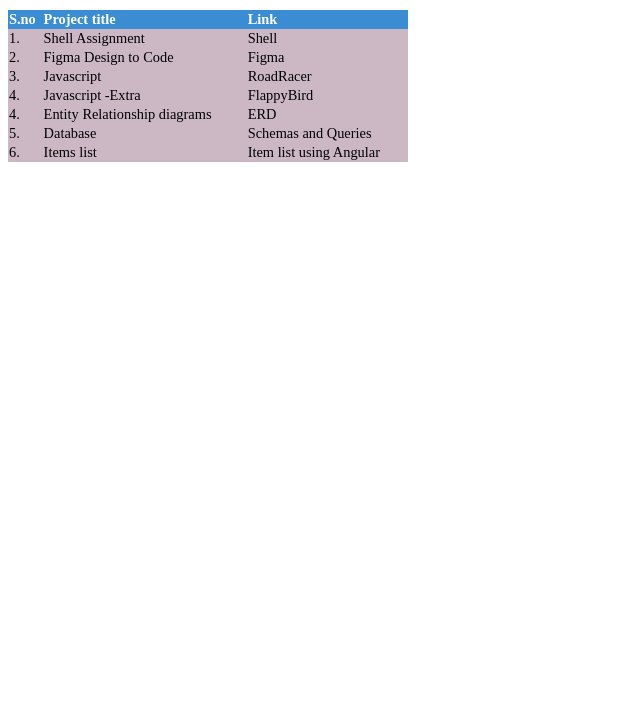
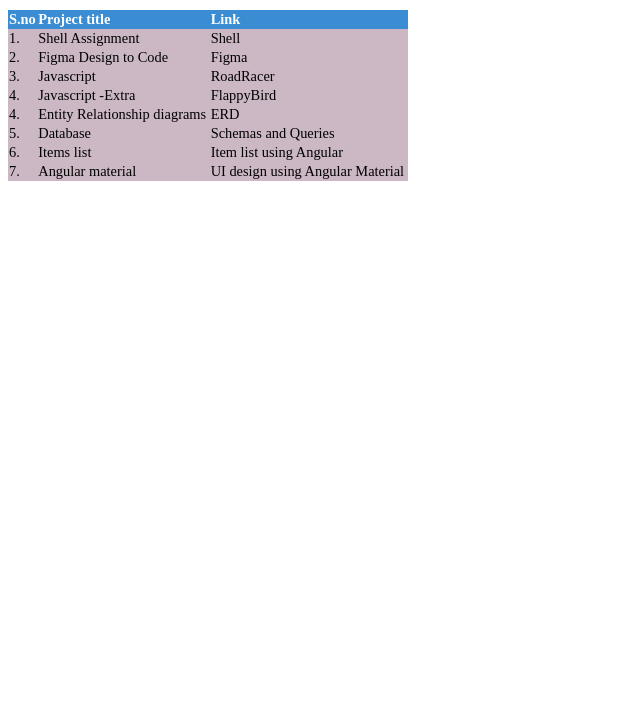
Before and after one commit to pranav1300/Static, a plain HTML site: page toc.html in a window 1280 px wide. Shown: the part 73-800 px from the top of the page, without its empty margins (0-640 px from the left). Drawn offline with Linux system fonts and the light colour scheme.

Commit message:
Angular material assignment added

```diff
--- a/toc.html
+++ b/toc.html
@@ -63,6 +63,12 @@
                     <td>Items list</td>
                     <td><a href="https://git.bajratechnologies.com/pranav/items-list" target="_blank">Item list using Angular</a></td>
                 </tr>
+
+                <tr class="asas">
+                    <td>7.</td>
+                    <td>Angular material</td>
+                    <td><a href="https://git.bajratechnologies.com/pranav/angular-material" target="_blank">UI design using Angular Material</a></td>
+                </tr>
             </tbody>
         </table>
     </body>
```
